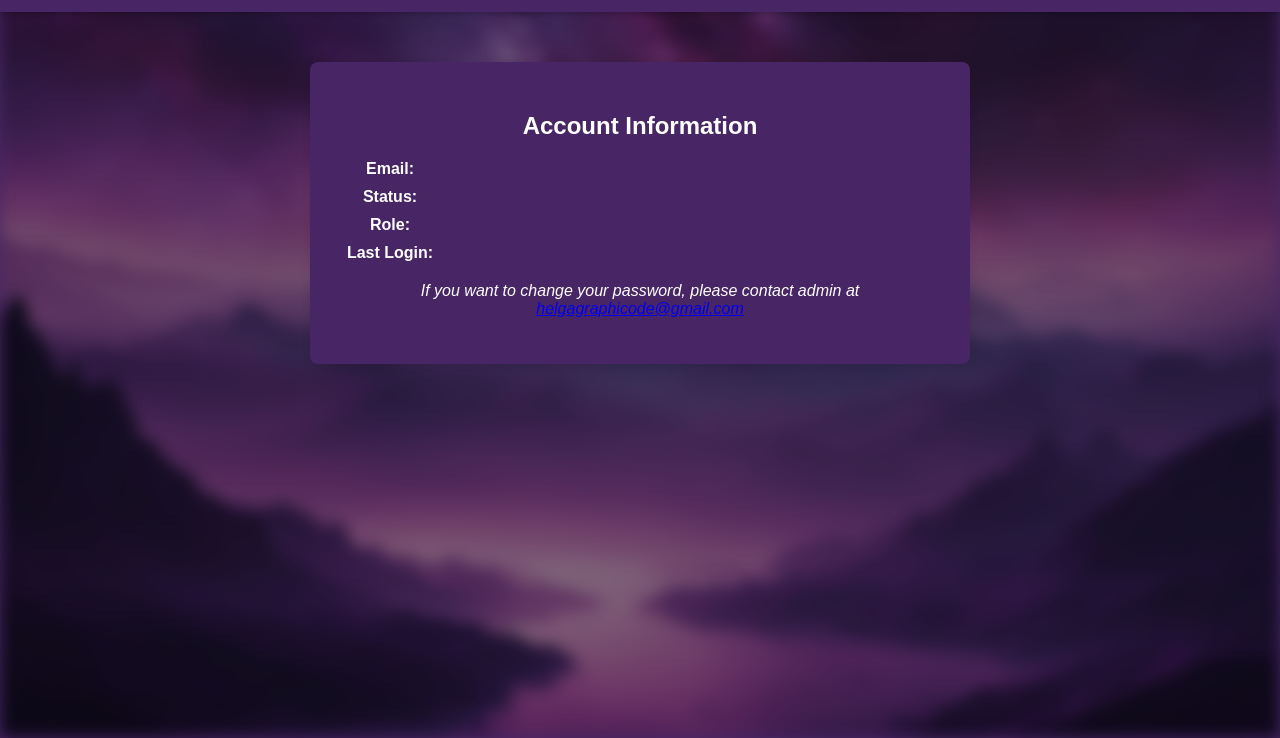
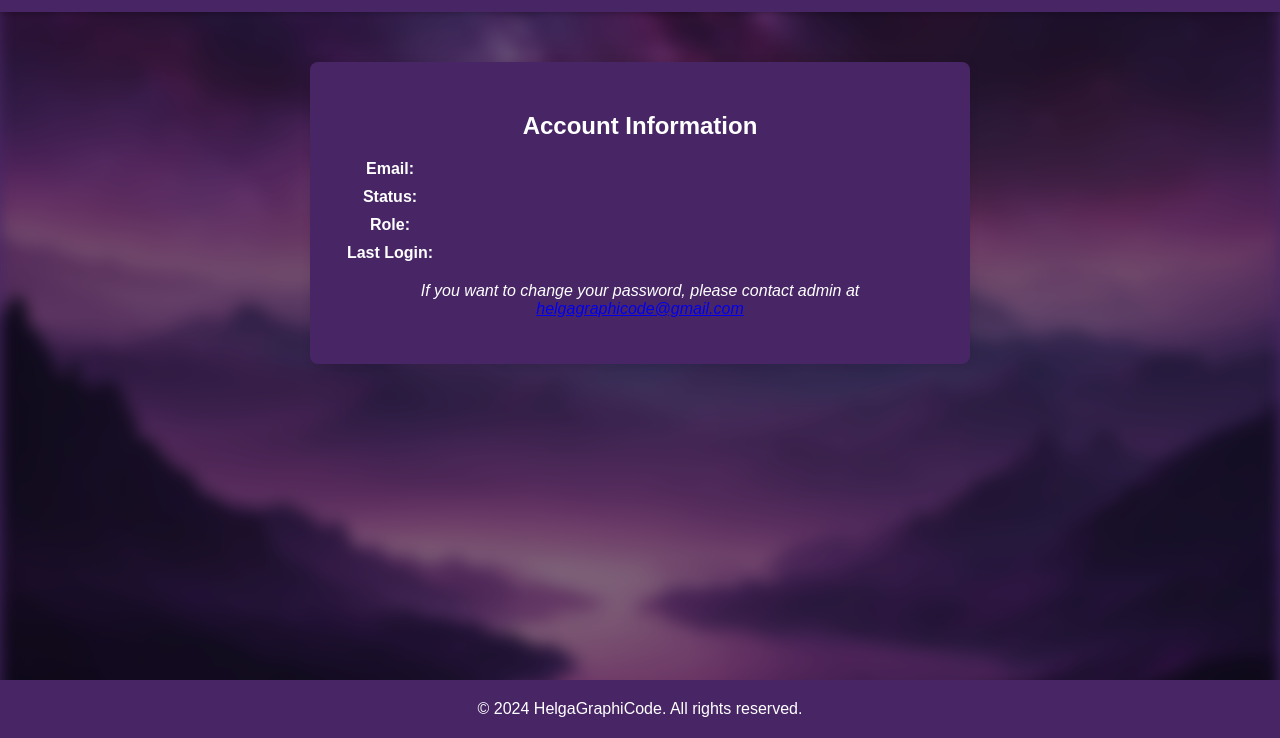
Before and after one commit to helgagraphicode/ACADEMY, a plain HTML site: page account.html in a window 1280 px wide. Shown: the part 62-800 px from the top of the page. Drawn offline with nearby package versions, Linux system fonts and the light colour scheme; no server answers.

Commit message:
account.html

```diff
--- a/account.html
+++ b/account.html
@@ -145,5 +145,10 @@
           }
         });
     </script>
+<footer>
+  <div class="footer-content">
+    <p>&copy; 2024 HelgaGraphiCode. All rights reserved.</p>
+  </div>
+</footer>
 </body>
 </html>
```
